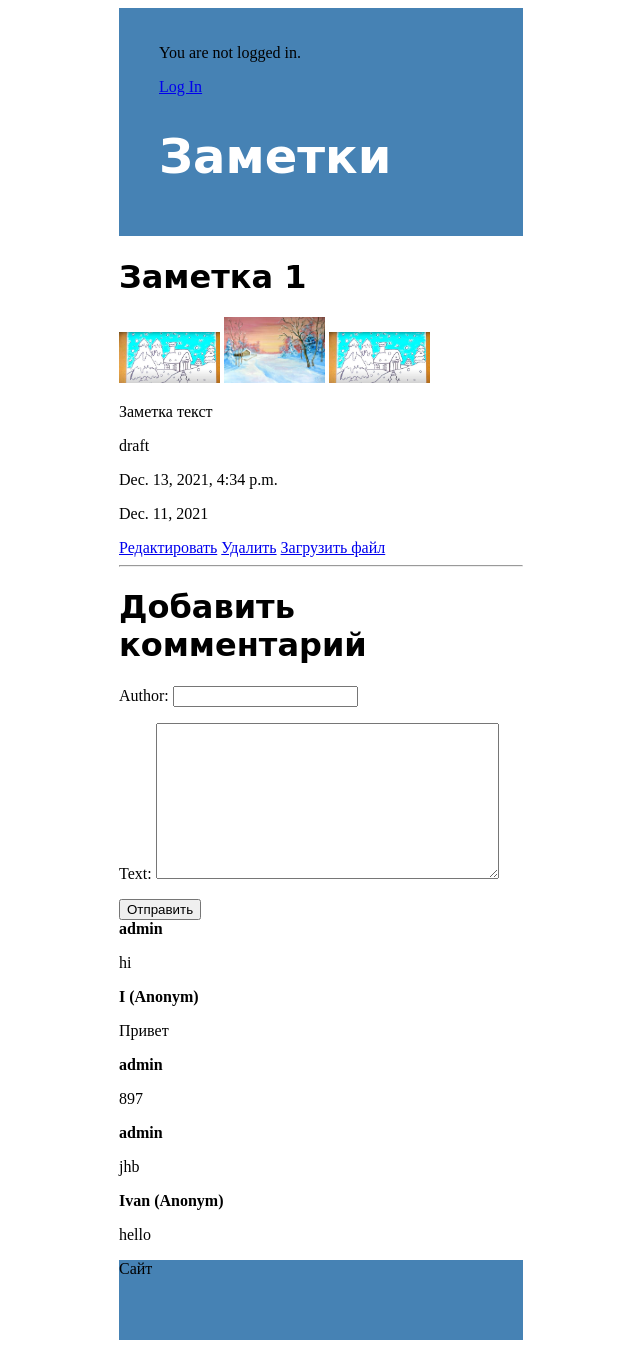
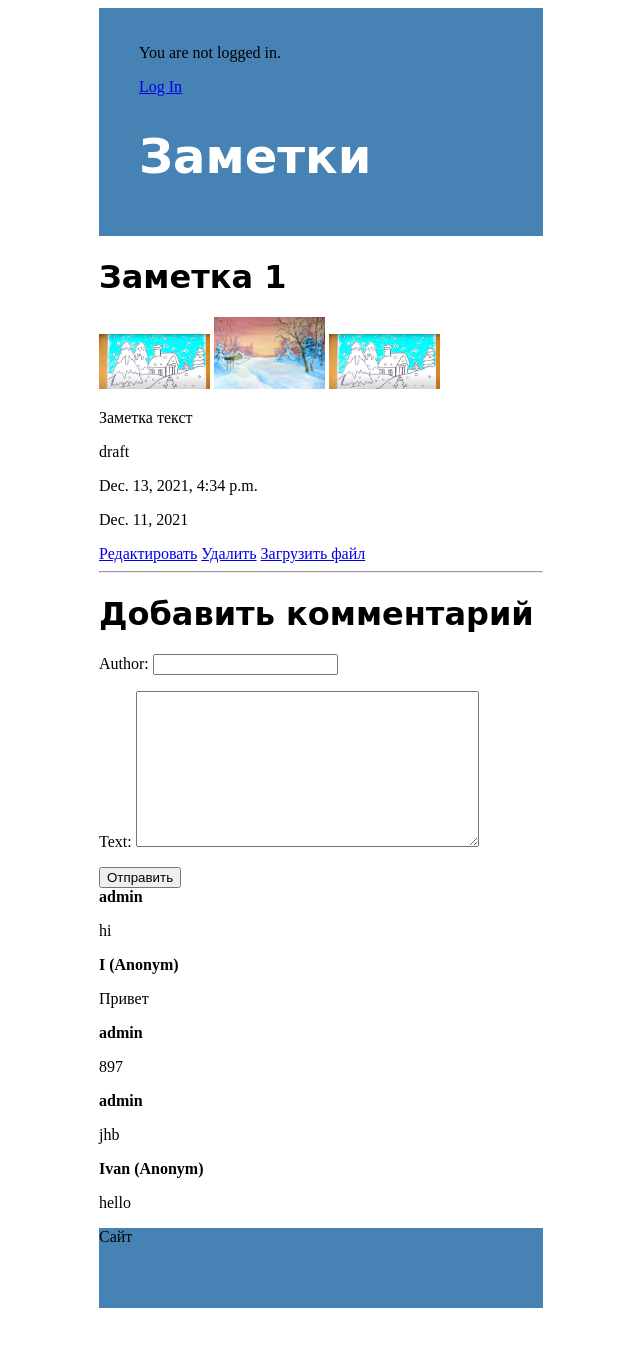
Before and after one commit to kiryuhin-rzn/blog-note, a Django app: page /note/1 in a window 1280 px wide. Shown: the whole page, without its empty margins (319-959 px from the left). After the commit the page ends 1308 px from the top, so only its background shows below. Run offline with Django 3.2, Linux system fonts and the light colour scheme; data comes from the database, SQL or seed files in the repository.

Commit message:
для проверки

```diff
--- a/static/app_note/css/note.css
+++ b/static/app_note/css/note.css
@@ -34,8 +34,8 @@ h1, h2, h3, h4 {
 }
 
 body {
-    padding-left: 430px;
-    padding-right: 430px;
+    padding-left: 410px;
+    padding-right: 410px;
 }
 
 
```
